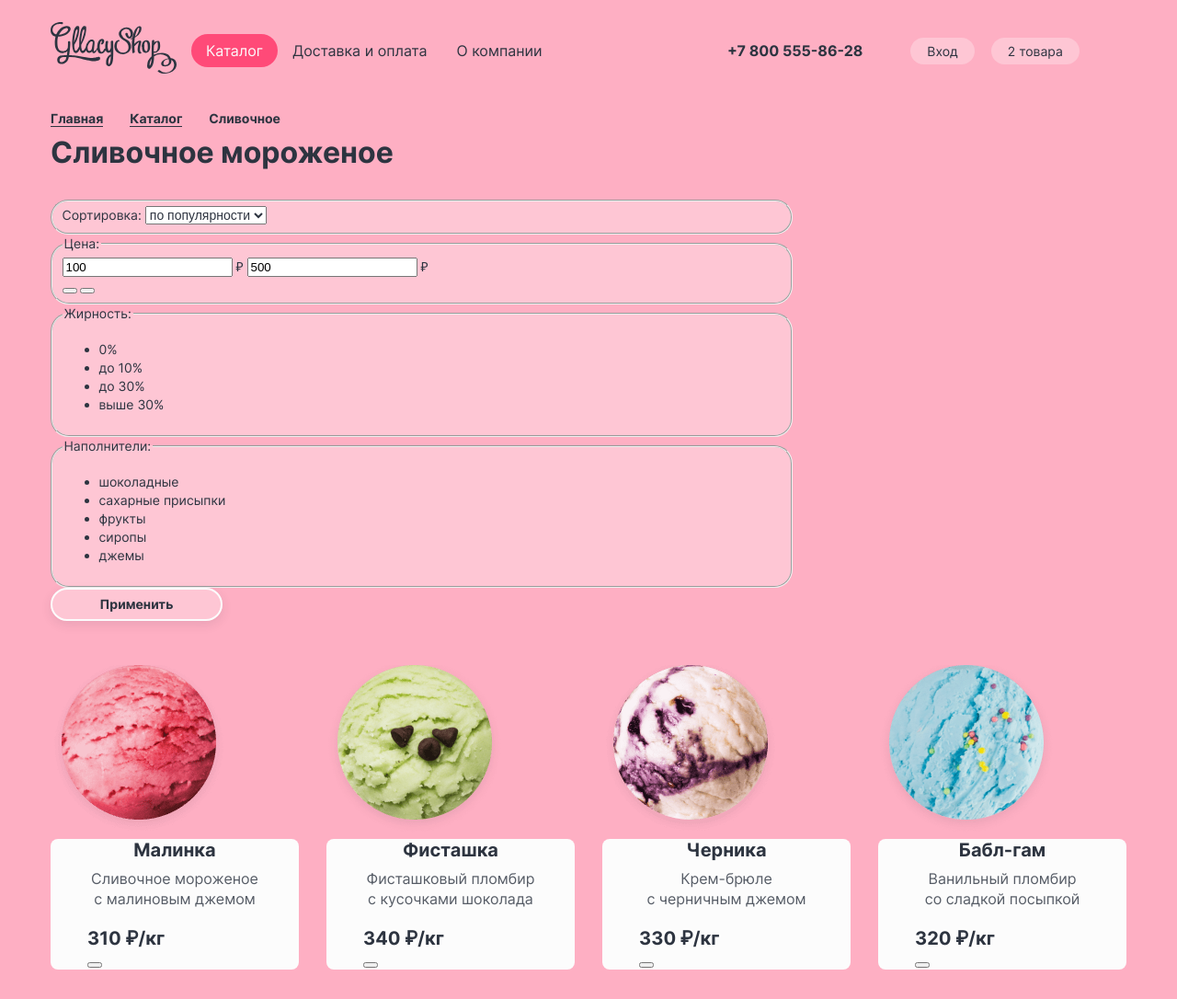
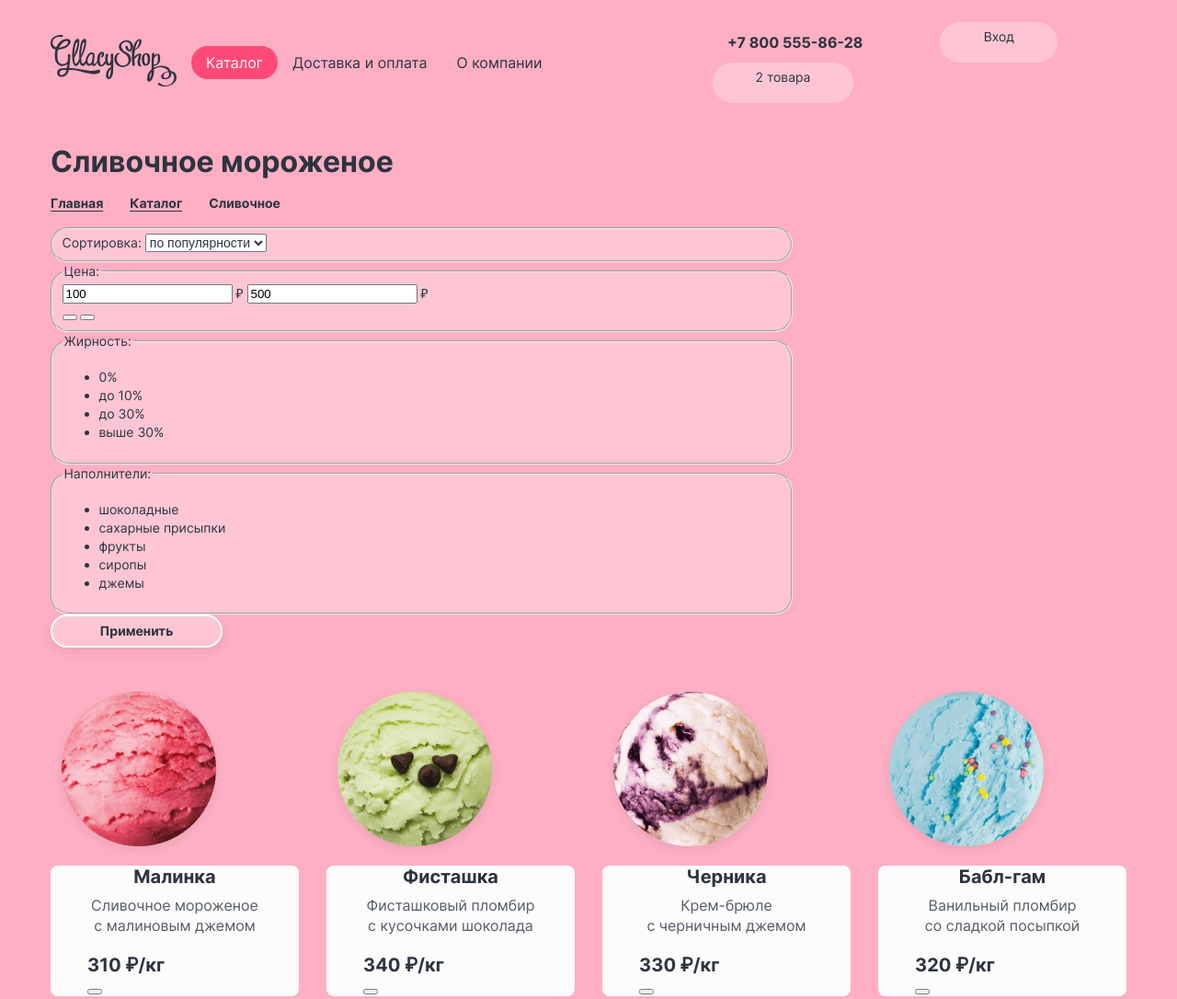
Before and after one commit to Sargeliu/477625-gllacy-32, a plain HTML site: page catalog.html in a window 1280 px wide. Shown: the top 1086 px of the page at 92% size. Drawn offline with Linux system fonts and the light colour scheme.

Commit message:
Ошибка в catalog
Что-то нажал и всё пошло по пизде

```diff
--- a/catalog.html
+++ b/catalog.html
@@ -29,15 +29,15 @@
 					<a class="site-navigation-link site-navigation-phone" href="tel:+78005558628">+7 800 555-86-28</a>
 				</li>
 				<li class="site-navigation-item">
-					<a class="site-navigation-search" href="#">
+					<a class="site-navigation-link" href="#">
 						<span class="visually-hidden">Поиск</span>
 					</a>
 				</li>
 				<li class="site-navigation-item">
-					<a class="site-navigation-enter" href="#">Вход</a>
+					<a class="site-navigation-link site-navigation-enter" href="#">Вход</a>
 				</li>
 				<li class="site-navigation-item">
-					<a class="site-navigation-full-cart " href="#">2 товара</a>
+					<a class="site-navigation-link site-navigation-full-cart " href="#">2 товара</a>
 				</li>
 			</ul>
 		</nav>
@@ -46,6 +46,7 @@
 	<main class="main-inner main-container">
         <div class="container">
             <header>
+                <h1>Сливочное мороженое</h1>
                 <ul class="breadcrumbs">
                     <li class="breadcrumbs-item">
                         <a class="breadcrumbs-link" href="index.html">Главная</a>
@@ -57,7 +58,6 @@
                         <span class="breadcrumbs-link">Сливочное</span>
                     </li>
                 </ul>
-                <h1 class="title-creamy">Сливочное мороженое</h1>
             </header>
             <div class="catalog-columns">
                 <section class="filters">
@@ -429,7 +429,7 @@
 
     <footer class="page-footer">
     <div class="container footer-container">
-        <ul class="social-links social-links-footer">
+        <ul class="social-links">
             <li class="social-links-item social-links-item-vk">
             <a href="https://vk.com/htmlacademy">
                 <img src="img/socials/vk.svg" width="24" height="24" alt="Перейти в VK сайта GllacyShop">
```
